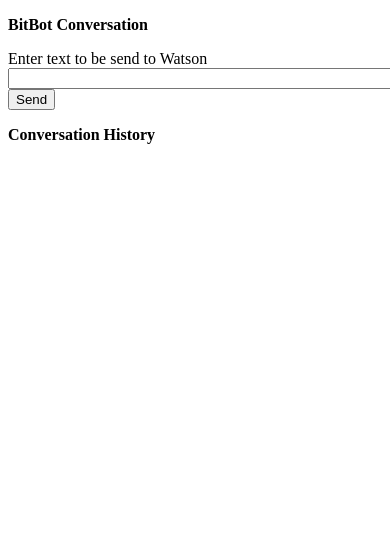
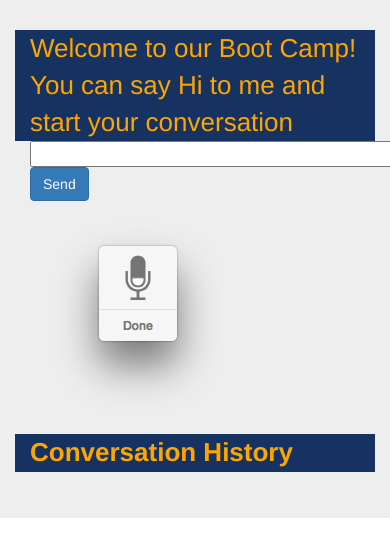
Before and after one commit to BootCampGuru/BitBot, a Node server app: page / in a window 390 px wide; the page is wider, and only the part inside the window is pictured. Shown: the top 557 px of that part. Run offline with Node 20, Linux system fonts and the light colour scheme.

Commit message:
New changes

```diff
--- a/routes/conv.js
+++ b/routes/conv.js
@@ -88,8 +88,12 @@
 router.post('/', jsonParser, function(req, res,next)
 {
 
+ var addLink = "";
+
+
   if(req.body.input.text == "")
     return;
+
 
 console.log(JSON.stringify(req.body.input.text));
 
@@ -103,12 +107,28 @@
 else
 
 {
+
+  if(req.body.input.text.toLowerCase() === "full stack web development" || req.body.input.text.includes("full stack web") || req.body.input.text.includes("full stack"))
+  {
+    addLink = " Get some information here - " + "<a href='https://bootcamp.cps.gwu.edu/coding/'>Full Stack Web Developer</a>" + " We will email information out shortly. Thank You for your interest.";
+  }
+
+  else if(req.body.input.text.toLowerCase() === "data visualizations" || req.body.input.text.includes("data visualization") || req.body.input.text.includes("visualization"))
+  {
+    addLink = " Get some information here - " + "<a href='https://bootcamp.cps.gwu.edu/data/'>Data Visualization</a>" + " We will email information out shortly. Thank you for your interest.";
+  }
+  else
+  {
+    addLink = "";
+  }
+
   if(validator.validate(req.body.input.text))
   {
     //Add the email
     console.log("validation worked for email");
     newStudentLookup(req.body.context.conversation_id, req.body.input.text);
   }
+
 }
 
 
@@ -125,8 +145,8 @@
 }
 else
 {
-//console.log(JSON.stringify(response,null,2));
-
+console.log(JSON.stringify(response,null,2));
+response.output.text = response.output.text + addLink;
 res.json(response);
 }
 });
--- a/views/index.ejs
+++ b/views/index.ejs
@@ -1,6 +1,7 @@
 <!DOCTYPE html>
 <html>
   <head>
+   <link rel="stylesheet" type="text/css" href="https://maxcdn.bootstrapcdn.com/bootstrap/3.3.7/css/bootstrap.min.css" />
     <script type='text/javascript'>
 
 	var context = {};
@@ -10,8 +11,22 @@
  	if(message)
  	{
     	var div = document.createElement('div');
+      var p = document.createElement('p');
+      if(user == "Watson")
+      {
+      div.style.backgroundColor = 'white';
+      div.style.borderRadius  = '10px';
+      div.style.padding = "10px";
+      }
+      else
+      {
+        div.style.backgroundColor = 'white';
+        div.style.borderRadius  = '10px';
+        div.style.padding = "10px";
+      }
     	div.innerHTML = '<b>' + user + '</b>:' + message;
 	document.getElementById("history").appendChild(div);
+  document.getElementById("history").appendChild(p);
 	document.getElementById("text").value = "";
 
 	}
@@ -68,13 +83,14 @@
 </script>
   </head>
   <body onload = "init()">
-    <p/>
-<div><b>BitBot Conversation</b></div>
-<p/><div>Enter text to be send to Watson</div>
-<div><input type="text" id="text" name="text" size="50" />
-<button onclick="sendMessage()">Send</button></div>
-<p/><div><b>Conversation History</b></div>
-<p/><div id="history" ></div>
+<div  class="col-md-12 jumbotron">
+<div class="col-md-12 offset-md-1" style="color:orange; font-size:26px; background-color:#153260">Welcome to our Boot Camp! You can say Hi to me and start your conversation</div>
 
+<div class="col-md-10 offset-md-5"><input type="text" id="text" name="text" size="100" />
+<button  class="btn btn-primary"  onclick="sendMessage()">Send</button></div>
+<div  class="col-md-12"><img src="/images/dictation-icon.png" style="height:50; width:50"></div>
+<div class="col-md-12" style="color:orange; font-size:26px; background-color:#153260"><b>Conversation History</b></div>
+<p/><div style="border:1px;border-radius:10px;" class="col-md-12" id="history" ></div>
+</div>
   </body>
 </html>
```
Also changed, not shown: schema/createnewstudent.sql (added, +7 -0 lines), views/feedback.ejs (+5 -4 lines), public/images/dictation-icon.png (added).
